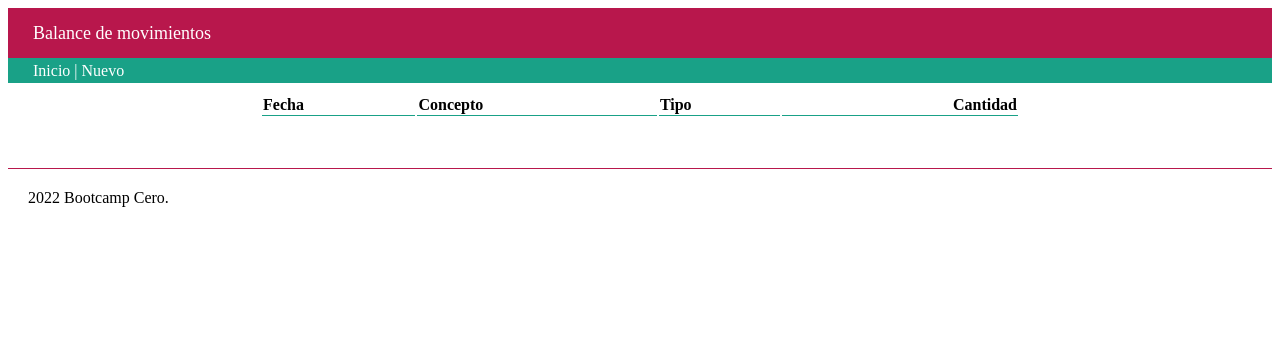
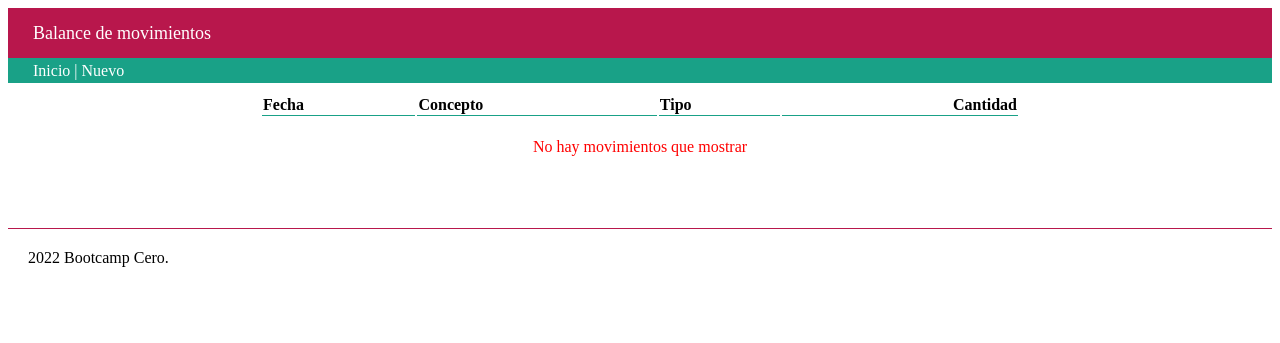
Before and after one commit to aleriig/hello_flask, a Flask app: template balance/templates/inicio.html in a window 1280 px wide. Shown: the top 343 px of the page. Run offline with Flask 2, Linux system fonts and the light colour scheme; the template is opened without the code that fills it, so the values that code supplies are empty.

Commit message:
feat: tratamos caso de archivo vacio

```diff
--- a/balance/models.py
+++ b/balance/models.py
@@ -21,13 +21,15 @@ class Movimiento:
 
 class ListaMovimientos:
     def __init__(self):
-        self.lista_movimientos = []
+        self.movimientos = []
 
     def leer_archivo(self):
         with open(FICHERO, "r") as fichero:
             reader = csv.DictReader(fichero)
             for linea in reader:
-                self.lista_movimientos.append(linea)
+                # creo un movimiento para cada apartado y guardarlo
+                mov = Movimiento(linea["fecha"], linea["concepto"], linea["tipo"], linea["cantidad"] )
+                self.movimientos.append(mov)
 
         # es otra manera de hacer el bloque anterior
         # file = open("data/movements.csv", "r")
--- a/balance/static/css/styles.css
+++ b/balance/static/css/styles.css
@@ -43,3 +43,9 @@ table.paper{
     padding: 20px;
     border-top: solid 1px #b8174c;
 }
+
+.lista-vacia {
+    text-align: center;
+    padding: 20px;
+    color: red;
+}
--- a/balance/templates/inicio.html
+++ b/balance/templates/inicio.html
@@ -25,6 +25,7 @@
         <th class="titulo-tabla">Tipo</th>
         <th class="titulo-tabla numero">Cantidad</th>
       </tr>
+      {% if movs %}
         {% for mov in movs %}
         <tr>
           <td>{{ mov.fecha }}</td>
@@ -39,6 +40,11 @@
           <td class="numero">{{ mov.cantidad }}</td>
         </tr>
         {% endfor %}
+      {% else %}
+        <tr>
+          <td colspan="4" class="lista-vacia">No hay movimientos que mostrar</td>
+        </tr>
+      {% endif %}
     </table>
   </main>
 
--- a/balance/views.py
+++ b/balance/views.py
@@ -11,7 +11,7 @@ def home():
     """
     movimientos = ListaMovimientos()
     movimientos.leer_archivo()
-    return render_template("inicio.html", movs=movimientos.lista_movimientos)
+    return render_template("inicio.html", movs=movimientos.movimientos)
 
 
 @app.route('/nuevo')
```
Also changed, not shown: balance/data/movimientos copy.csv (renamed from balance/data/movimientos.csv). Lines whose indentation alone changed are shown as unchanged.
